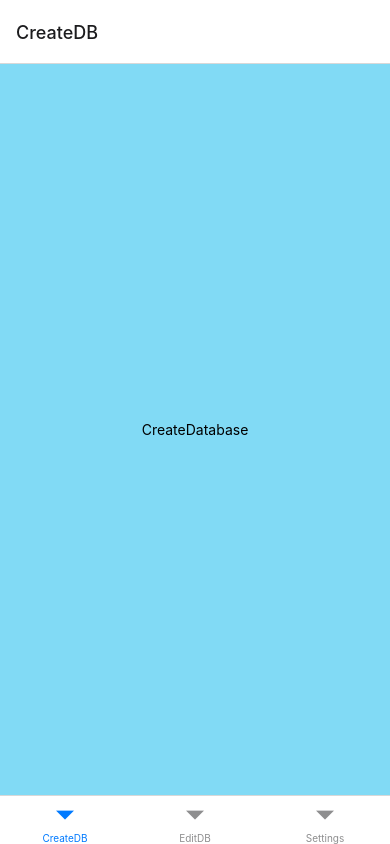
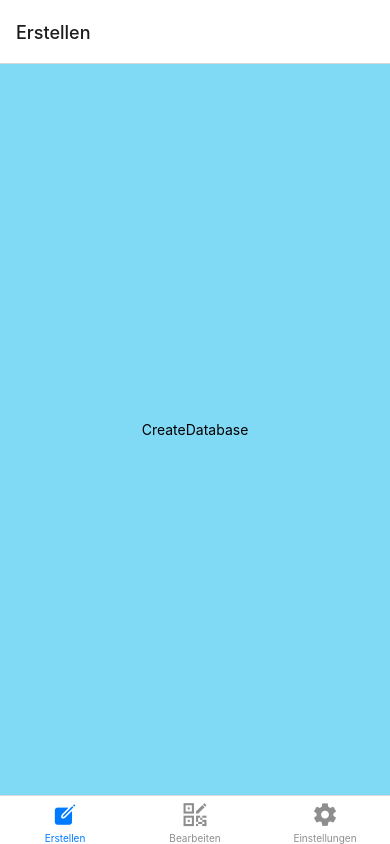
Before and after one commit to WsSebastian/ProjectMcCode, a React Native app: screen / in a window 390 px wide. Built offline with nearby package versions, Linux system fonts and the light colour scheme.

Commit message:
Neues Menue

```diff
--- a/App.js
+++ b/App.js
@@ -3,7 +3,8 @@ import { Settings } from './Screens/Settings.js';
 import { EditDatabase } from './Screens/EditDatabase.js';
 import { NavigationContainer } from '@react-navigation/native';
 import { createBottomTabNavigator } from '@react-navigation/bottom-tabs';
-
+import * as Icon from '@expo/vector-icons';
+import { ColorPropType } from 'react-native';
 
 const Tab = createBottomTabNavigator();
 
@@ -14,9 +15,38 @@ export default function App() {
   return (
   <NavigationContainer >
     <Tab.Navigator>
-      <Tab.Screen name="CreateDB" component={CreateDatabase}/>
-      <Tab.Screen name="EditDB" component={EditDatabase}/>
-      <Tab.Screen name="Settings" component={Settings}/>
+      <Tab.Screen
+      name="CreateDB"
+      component={CreateDatabase}
+      options={{title:'Erstellen',
+      tabBarIcon: ({focused, size, color}) =>
+        <Icon.Ionicons
+          name="create"
+          size={size}
+          color={color}
+        />
+      }}
+      />
+      <Tab.Screen name="EditDB" component={EditDatabase}
+      options={{title:'Bearbeiten',
+      tabBarIcon: ({focused, size, color}) =>
+        <Icon.MaterialCommunityIcons
+          name="qrcode-edit"
+          size={size}
+          color={color}
+        />
+      }}
+      />
+      <Tab.Screen name="Settings" component={Settings}
+      options={{title:'Einstellungen',
+      tabBarIcon: ({focused, size, color}) =>
+        <Icon.Ionicons
+          name="ios-settings-sharp"
+          size={size}
+          color={color}
+        />
+      }}
+      />
     </Tab.Navigator>
   </NavigationContainer>);
 }
```
Also changed, not shown: AppNavigator.js (added, +22 -0 lines).
